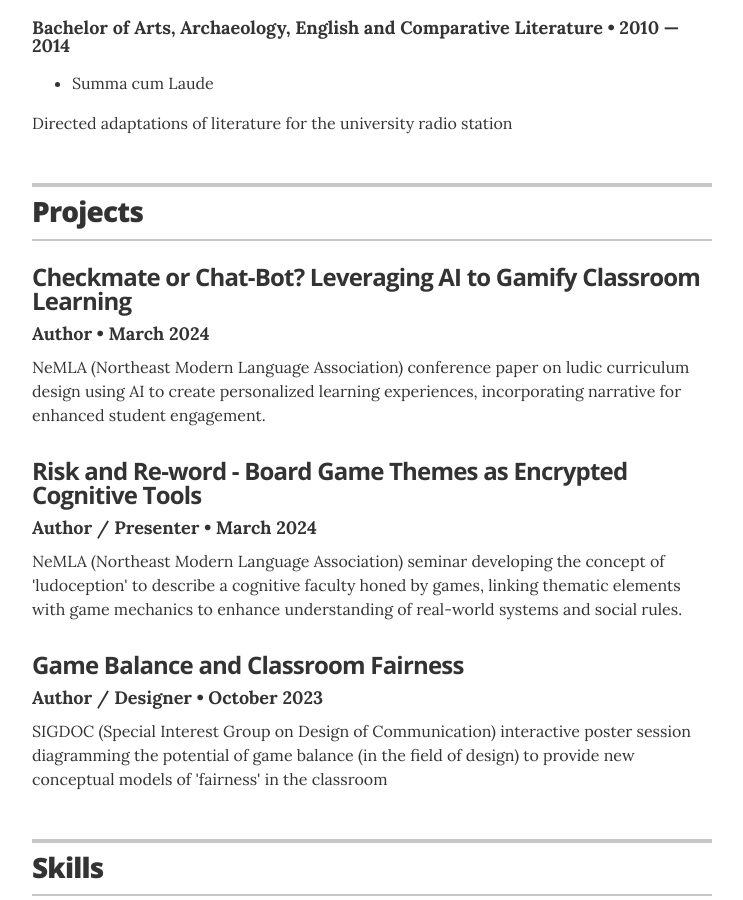
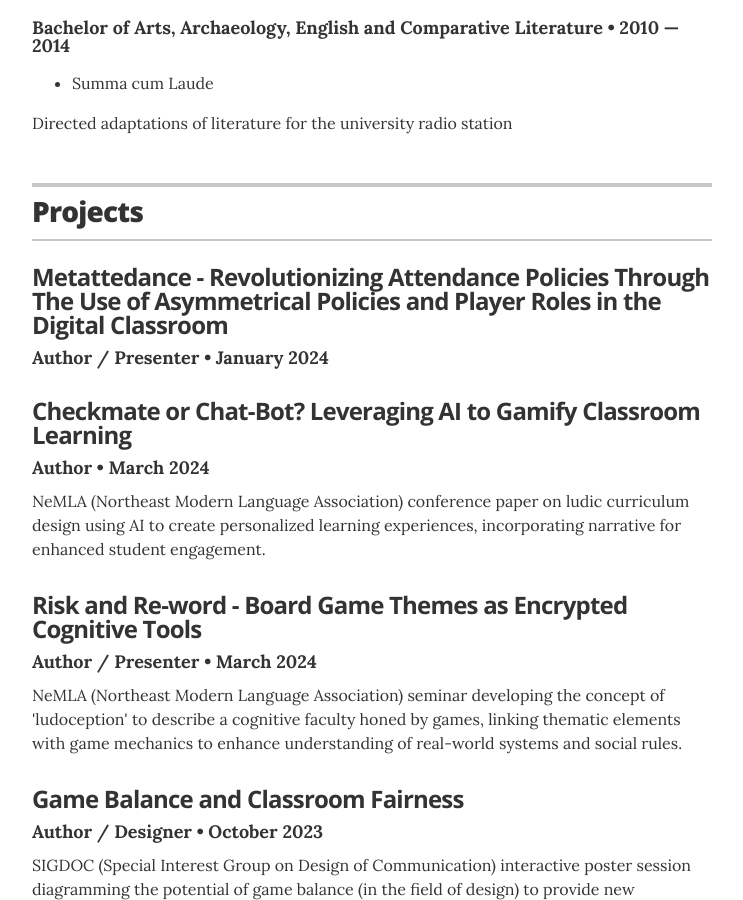
Before and after one commit to mwmxyz/academic, a Jekyll site: the page built from index.html, in a window 1280 px wide and 900 px high, scrolled down 1895 px. Shown: the whole window, without its empty margins (268-1011 px from the left). Built offline with Jekyll 4.4.1, drawn with Linux system fonts in a browser that asks for light colours.

Commit message:
Update projects.yml

```diff
--- a/_data/projects.yml
+++ b/_data/projects.yml
@@ -1,5 +1,11 @@
 # Projects
 # uncomment the urls if you wish to display them, and add your own URL
+
+# Metattendance
+- project: Metattedance - Revolutionizing Attendance Policies Through The Use of Asymmetrical Policies and Player Roles in the Digital Classroom
+  role: Author / Presenter
+  duration: January 2024
+  desscription: CFA Games Conference paper, University of Kentucky
 
 # Checkmate or Chat-Bot? Leveraging AI to Gamify Classroom Learning
 - project: Checkmate or Chat-Bot? Leveraging AI to Gamify Classroom Learning
```
